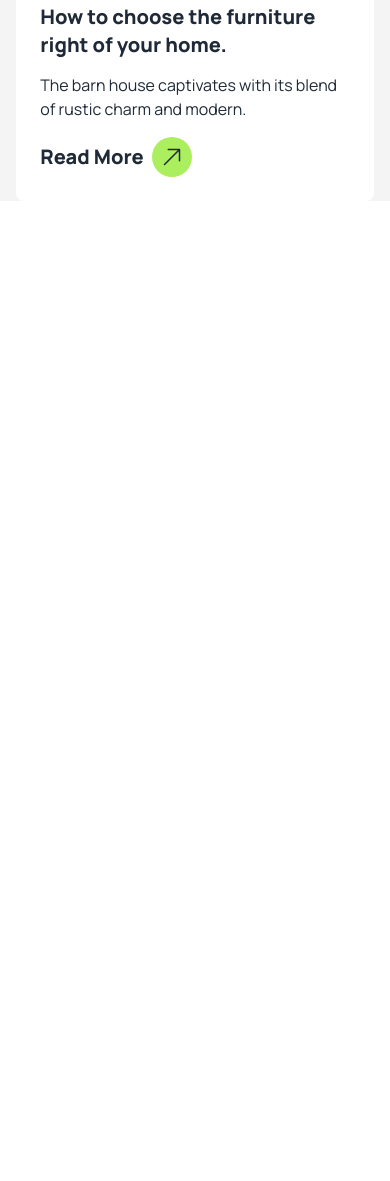
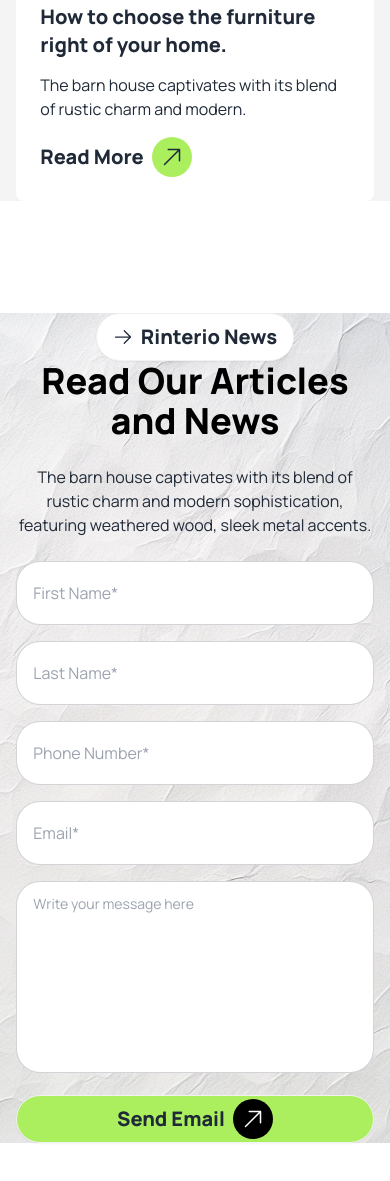
Before and after one commit to atmabdullaham/rinterio-real-estate, a plain HTML site: page index.html in a window 390 px wide. Shown: the part 6687-7868 px from the top of the page. Before the commit the page ends 6984 px from the top, so only its background shows below. Drawn offline with nearby package versions, Linux system fonts and the light colour scheme.

Commit message:
added the descussion section and make it responsive for mobile device

```diff
--- a/index.html
+++ b/index.html
@@ -29,17 +29,8 @@
       href="https://fonts.googleapis.com/css2?family=Manrope:wght@200..800&display=swap"
       rel="stylesheet"
     />
-    <!-- Adding Manrope as a Custom font -->
-    <style>
-      /* Custom Font Class */
-      .font-manrope {
-        font-family: "Manrope", sans-serif;
-      }
-      /* Google Icon Class */
-      .material-symbols-outlined {
-        font-variation-settings: "FILL" 0, "wght" 400, "GRAD" 0, "opsz" 24;
-      }
-    </style>
+    <!-- External CSS Link -->
+    <link rel="stylesheet" href="style.css" />
 
     <script>
       tailwind.config = {
@@ -661,6 +652,109 @@
           </div>
         </div>
       </section>
+      <!-- Discuss Section -->
+      <section id="discuss-section" class="mb-24">
+        <div class="w-11/12 md:w-9/12 mx-auto mt-28">
+          <!-- Text Content -->
+          <div
+            class="mb-6 text-center flex flex-col justify-center items-center"
+          >
+            <span>
+              <a class="btn bg-white rounded-3xl">
+                <svg
+                  xmlns="http://www.w3.org/2000/svg"
+                  fill="none"
+                  viewBox="0 0 24 24"
+                  stroke-width="1.5"
+                  stroke="currentColor"
+                  class="size-5"
+                >
+                  <path
+                    stroke-linecap="round"
+                    stroke-linejoin="round"
+                    d="M13.5 4.5 21 12m0 0-7.5 7.5M21 12H3"
+                  />
+                </svg>
+                <span class="text-xl font-extrabold">Rinterio News</span>
+              </a>
+            </span>
+
+            <h2 class="font-extrabold text-4xl mb-6 text-black">
+              Read Our Articles and News
+            </h2>
+            <p class="md:w-2/3">
+              The barn house captivates with its blend of rustic charm and
+              modern sophistication, featuring weathered wood, sleek metal
+              accents.
+            </p>
+          </div>
+          <!-- Input Content -->
+          <div
+            class="space-y-4 lg:space-y-0 lg:grid lg:grid-cols-2 items-center justify-center w-full md:w-10/12 mx-auto gap-4"
+          >
+            <!-- First Name -->
+            <div class="">
+              <input
+                type="text"
+                placeholder="First Name*"
+                class="input input-bordered rounded-3xl w-full min-w-xs h-16"
+                required
+              />
+            </div>
+            <!-- Last Name -->
+            <div class="">
+              <input
+                type="text"
+                placeholder="Last Name*"
+                class="input input-bordered rounded-3xl w-full min-w-xs h-16"
+              />
+            </div>
+            <!-- Phone Number -->
+            <div class="">
+              <input
+                type="text"
+                placeholder="Phone Number*"
+                class="input input-bordered rounded-3xl w-full min-w-xs h-16"
+              />
+            </div>
+            <!-- Email -->
+            <div class="">
+              <input
+                type="text"
+                placeholder="Email*"
+                class="input input-bordered rounded-3xl w-full min-w-xs h-16"
+              />
+            </div>
+            <!-- Text Area or Message -->
+            <div class="md:col-span-2">
+              <textarea
+                class="textarea textarea-bordered rounded-3xl w-full min-w-xs resize-none h-48"
+                placeholder="Write your message here"
+              ></textarea>
+            </div>
+            <div class="flex flex-col md:col-span-2">
+              <a class="btn bg-custom-green rounded-3xl"
+                ><span class="text-xl font-extrabold">Send Email</span>
+                <span class="bg-black rounded-full p-2">
+                  <svg
+                    xmlns="http://www.w3.org/2000/svg"
+                    fill="none"
+                    viewBox="0 0 24 24"
+                    stroke-width="1.5"
+                    stroke="white"
+                    class="size-6"
+                  >
+                    <path
+                      stroke-linecap="round"
+                      stroke-linejoin="round"
+                      d="m4.5 19.5 15-15m0 0H8.25m11.25 0v11.25"
+                    />
+                  </svg> </span
+              ></a>
+            </div>
+          </div>
+        </div>
+      </section>
     </main>
   </body>
 </html>
--- /dev/null
+++ b/style.css
@@ -0,0 +1,17 @@
+#discuss-section{
+  background-image: url("./assets/bg.jpg");
+  background-position: center;
+  background-repeat: no-repeat;
+  background-size: cover;
+}
+/* Adding Manrope as a Custom font */
+
+/* Custom Font Class */
+.font-manrope {
+ font-family: "Manrope", sans-serif;
+}
+
+/* Google Icon Class */
+.material-symbols-outlined {
+ font-variation-settings: "FILL" 0, "wght" 400, "GRAD" 0, "opsz" 24;
+}
```
